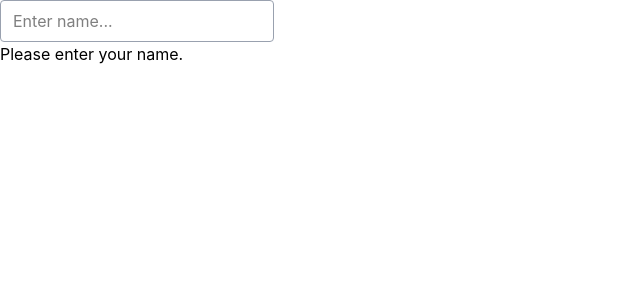
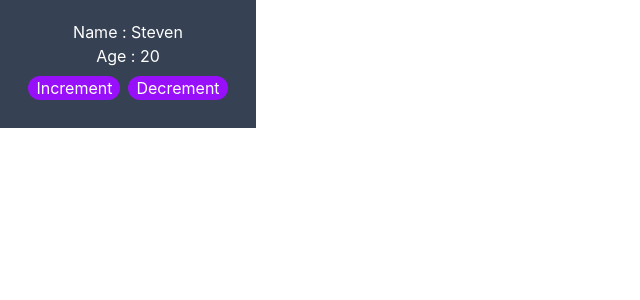
Before and after one commit to stevenklein123/React-Project, a React (Vite) app: page / in a window 1280 px wide. Shown: the top 300 px of the page, without its empty margins (0-640 px from the left). Built offline with nearby package versions, Linux system fonts and the light colour scheme.

Commit message:
Simple Profile

```diff
--- a/src/App.jsx
+++ b/src/App.jsx
@@ -2,19 +2,25 @@ import { useState } from "react";
 
 function App() {
 
-  const [name , setName] = useState("");
+  const [name , setName] = useState("Steven");
+  const [age , setAge] = useState(20);
 
+  const incrementAge = () => {
+    setAge((prevState) => prevState + 1);
+  }
+  const decrementAge = () => {
+    setAge((prevState) => prevState > 0 ? prevState - 1 : 0);
+  }
   return (
     <>
-
-      <input
-        type="text"
-        placeholder="Enter name..."
-        className="border border-gray-400 px-3 py-2 rounded" onChange={(e) => setName(e.target.value)}
-      />
-
-
-      <h1>{name ? `Hello ${name}` : "Please enter your name."}</h1>
+    <div className="bg-gray-700 w-64 h-32 text-white flex flex-col justify-center items-center">
+        <h1>Name : {name}</h1>
+        <p>Age : {age}</p>
+          <div className="flex flex-row gap-2">
+            <button className="bg-purple-600 rounded-xl px-2 my-2 cursor-pointer" onClick={incrementAge}>Increment</button>
+            <button className="bg-purple-600 rounded-xl px-2 my-2 cursor-pointer" onClick={decrementAge}>Decrement</button>
+          </div>
+    </div>
     </>
   );
 }
```
